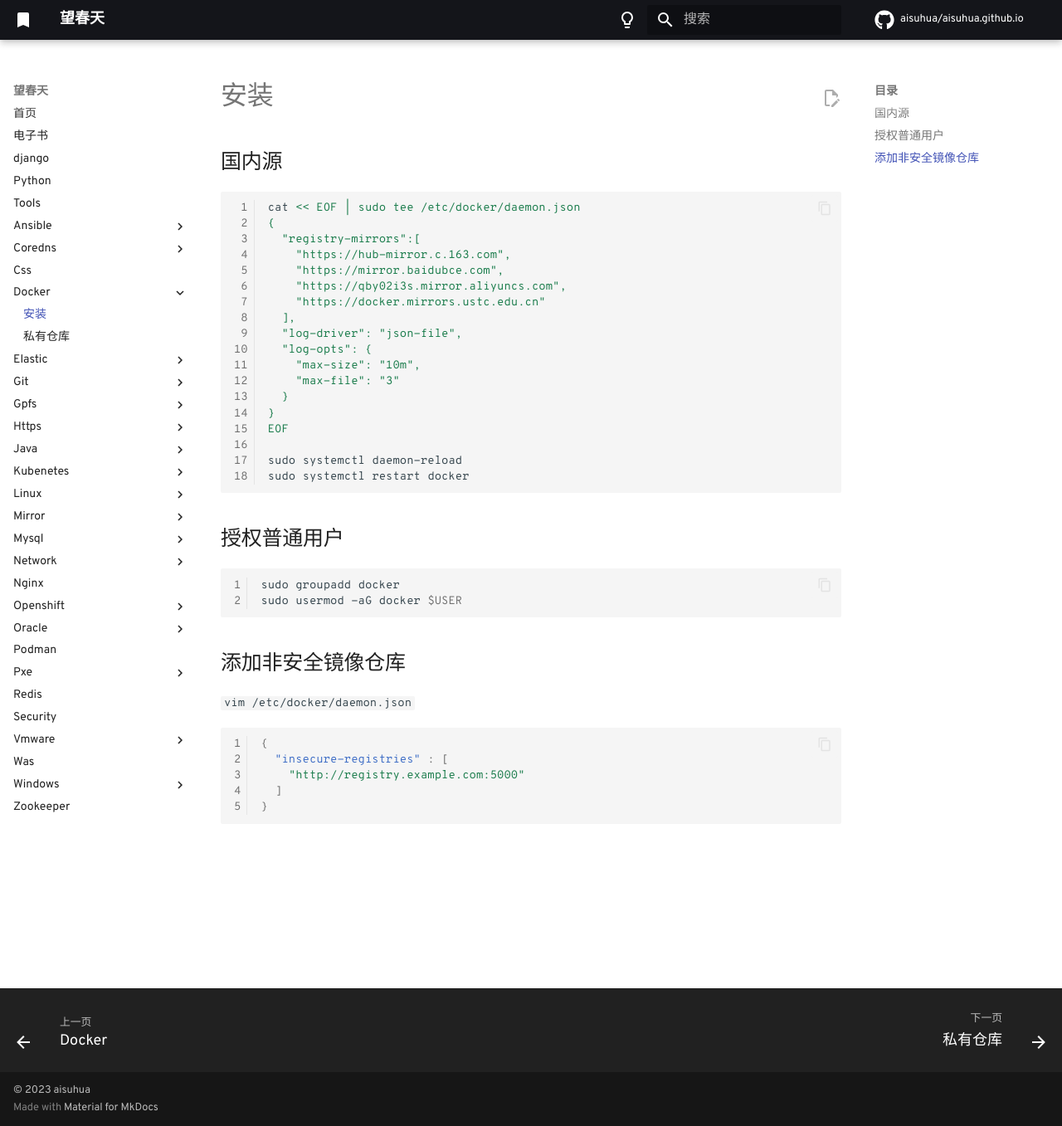
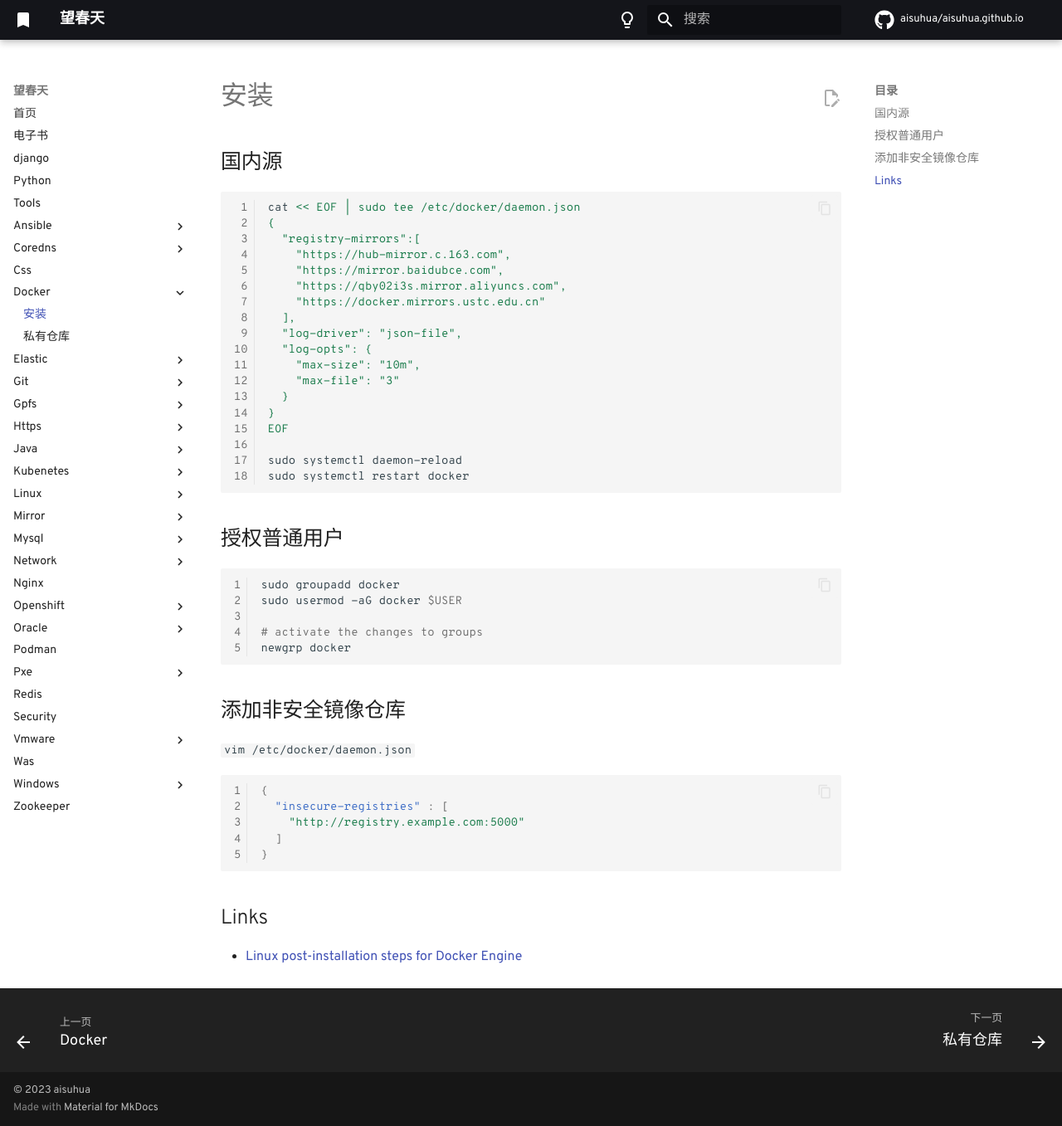
Before and after one commit to aisuhua/aisuhua.github.io, an MkDocs documentation site: the page built from docs/docker/install.md, in a window 1280 px wide and 1357 px high. Shown: the whole window at 83% size. Built offline with MkDocs 1.6.1 and Material for MkDocs 9.7.7, drawn with Linux system fonts in a browser that asks for light colours; comment, search, counter and statistics services are not loaded.

Commit message:
notes.md

````diff
--- a/docs/docker/install.md
+++ b/docs/docker/install.md
@@ -28,6 +28,9 @@ sudo systemctl restart docker
 ```sh
 sudo groupadd docker
 sudo usermod -aG docker $USER
+
+# activate the changes to groups
+newgrp docker
 ```
 
 ## 添加非安全镜像仓库
@@ -41,3 +44,7 @@ sudo usermod -aG docker $USER
   ]
 }
 ```
+
+## Links
+
+- [Linux post-installation steps for Docker Engine](https://docs.docker.com/engine/install/linux-postinstall/)
````
Also changed, not shown: docs/ansible/use-cases.md (added, +3 -0 lines), docs/linux/logrotate.md (+4 -0 lines), docs/linux/redhat.md (+5 -0 lines), docs/pxe/faq.md (+1 -0 lines), docs/redis/index.md (+1 -0 lines).
